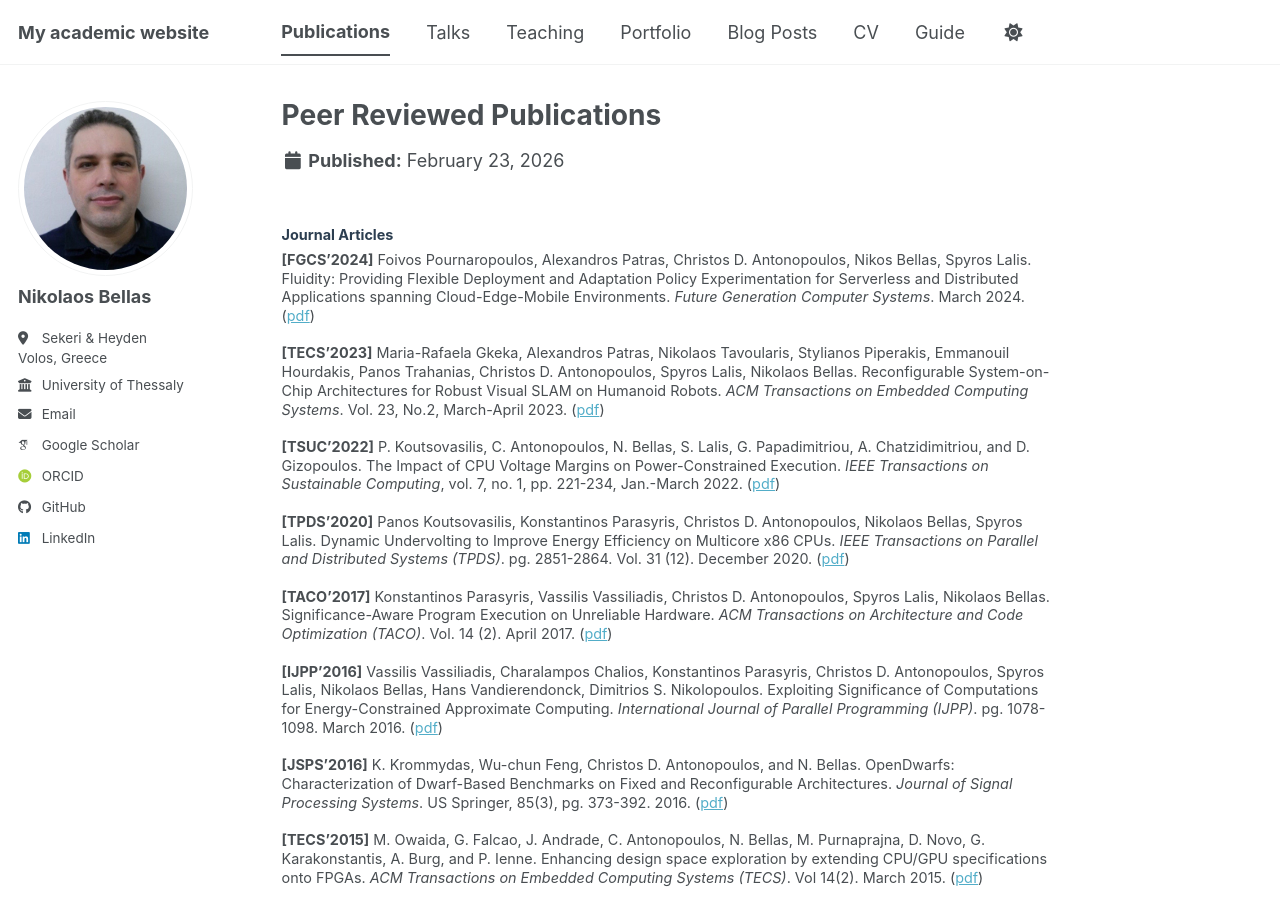
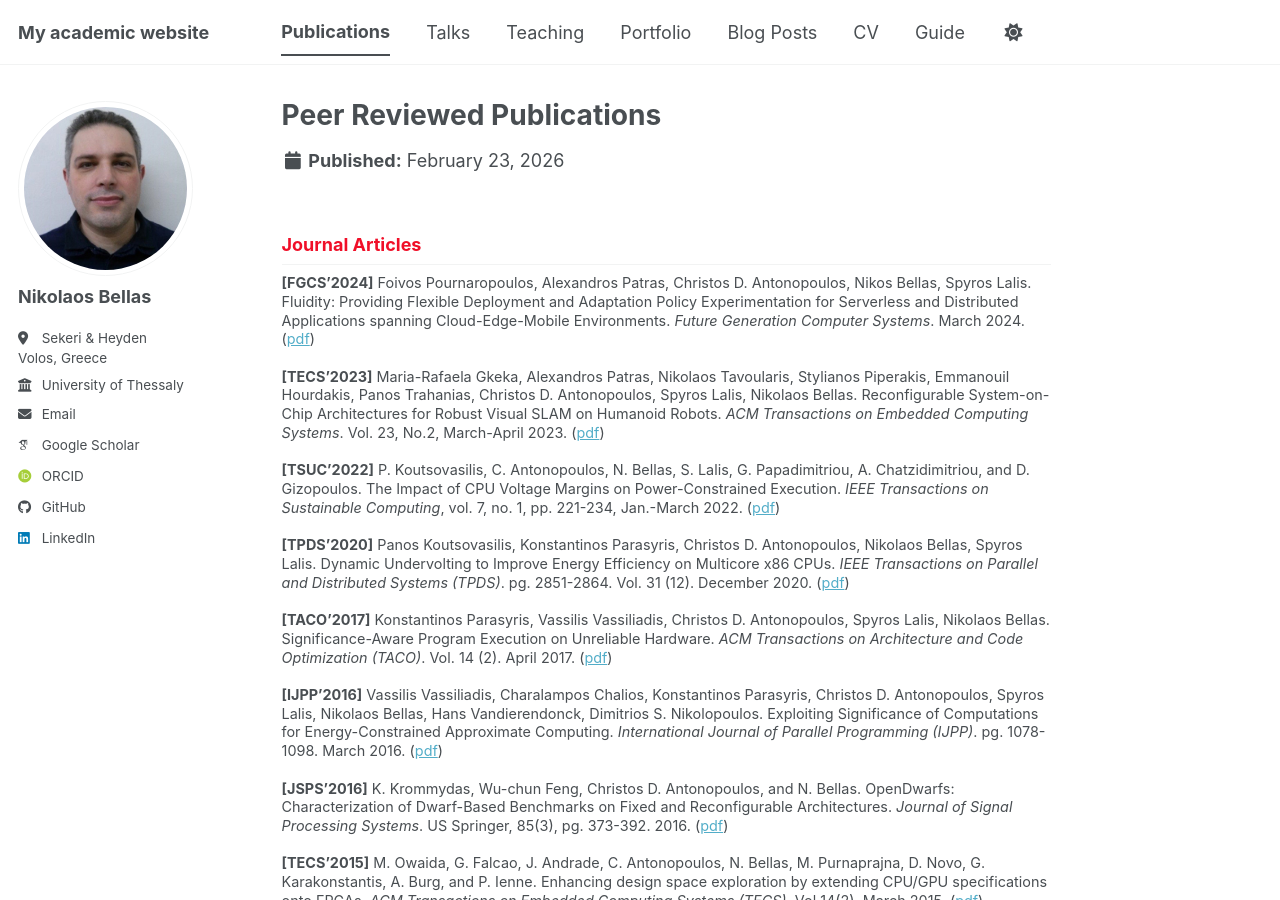
Before and after one commit to nbellas/nbellas.github.io, a Jekyll site: the page built from _publications/publications.md, in a window 1280 px wide and 900 px high. Built offline with Jekyll 4.4.1, drawn with Linux system fonts in a browser that asks for light colours; some web fonts are replaced; a script bundle is joined from its source files by our own code; library files that are not in the unit come from our copies.

Commit message:
Update publications.md

```diff
--- a/_publications/publications.md
+++ b/_publications/publications.md
@@ -10,7 +10,7 @@ classes:
 
 <div class="publications-small" markdown="1">
 
-<h3 style="color: #2c3e50;">Journal Articles</h3>
+<h2 style="color: #f00f28;">Journal Articles</h2>
 
 **[FGCS'2024]** Foivos Pournaropoulos, Alexandros Patras, Christos D. Antonopoulos, Nikos Bellas, Spyros Lalis.
 Fluidity: Providing Flexible Deployment and Adaptation Policy Experimentation for Serverless and Distributed Applications spanning Cloud-Edge-Mobile Environments. *Future Generation Computer Systems*. March 2024. ([pdf](/files/fgcs2024.pdf))
```
